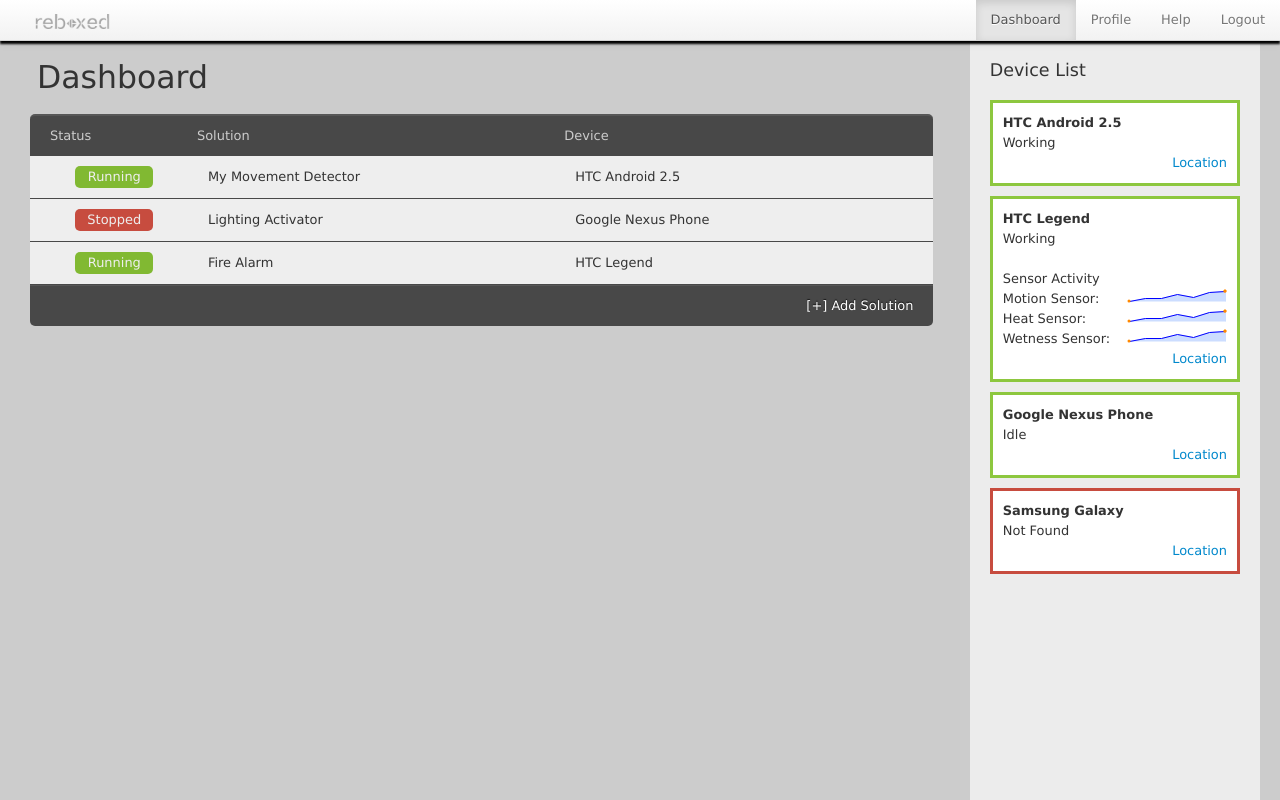
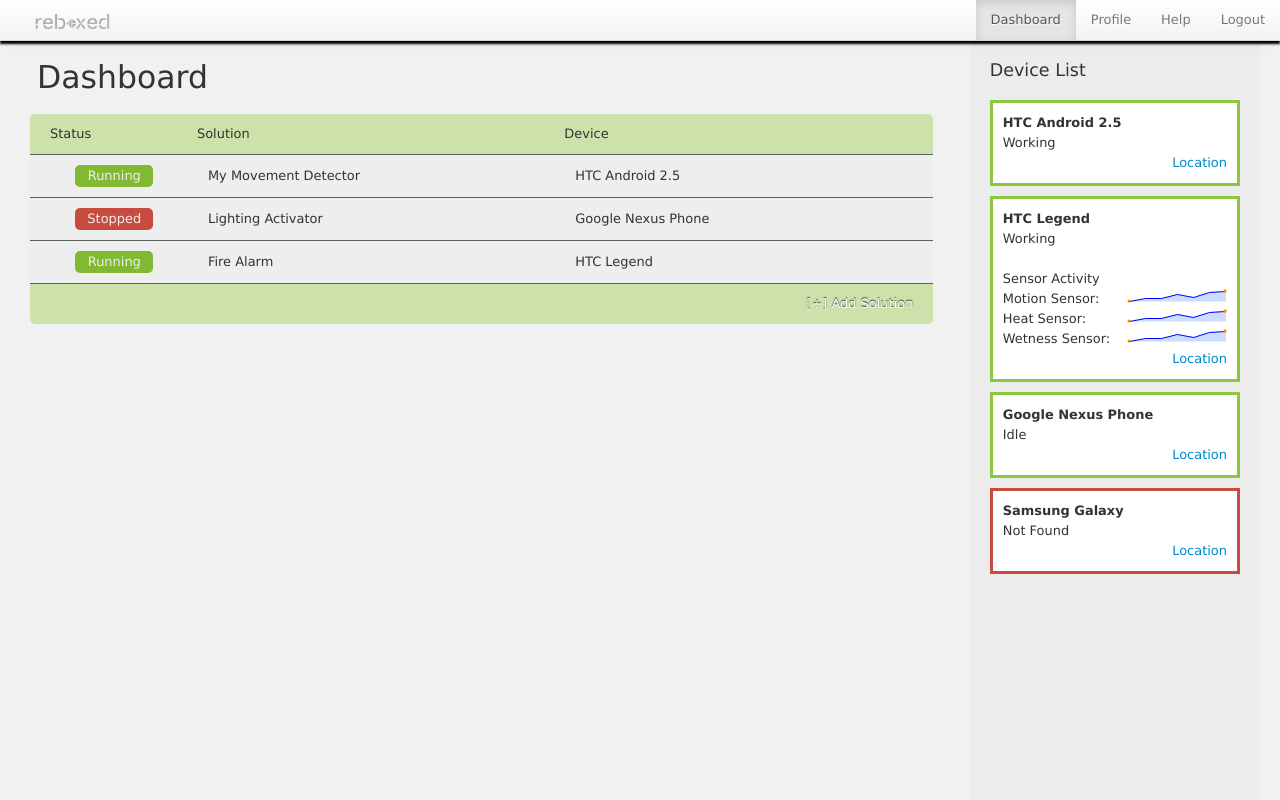
Before and after one commit to iewnait/ReboxedServer, a PHP site: page /moduleListings.html in a window 1280 px wide. Run offline with PHP 8.4, Linux system fonts and the light colour scheme.

Commit message:
css changes

```diff
--- a/web/css/customizableWidget.less
+++ b/web/css/customizableWidget.less
@@ -6,10 +6,10 @@
 	}
 	.fullScreenContainer{
 		min-height:800px;
-		background-color: #CCC;
+		background-color: #f1f1f1;
 	}
 	.mainScreen{
-		background-color: #CCC;
+		background-color: #f1f1f1;
 		min-height:800px;
 		.optionsCol{
 			min-height:800px;
--- a/web/css/master.css
+++ b/web/css/master.css
@@ -144,13 +144,16 @@
   -webkit-box-shadow: 0px 3px 2px #000;
   box-shadow: 0px 3px 2px #000;
 }
+.moduleListings .navbar .navbar-inner {
+  background-color: #5B6258;
+}
 .moduleListings .fullScreenContainer {
   min-height: 800px;
   height: 100%;
-  background-color: #CCC;
+  background-color: #f1f1f1;
 }
 .moduleListings .mainScreen {
-  background-color: #CCC;
+  background-color: #f1f1f1;
   min-height: 800px;
   height: 100%;
 }
@@ -163,11 +166,11 @@
   padding: 7px;
 }
 .moduleListings .mainScreen .solutionsCol .solutionsTable .solutionsHeader {
-  color: #CCCCCC;
-  background-color: #484848;
+  color: #333;
+  background-color: #CDE2AA;
   border-top-left-radius: 5px;
   border-top-right-radius: 5px;
-  border-top: 2px solid #575757;
+  border-bottom: 1px solid #5B6258;
 }
 .moduleListings .mainScreen .solutionsCol .solutionsTable .solutionsHeader .headerDetails {
   margin-top: 10px;
@@ -179,7 +182,7 @@
 .moduleListings .mainScreen .solutionsCol .solutionsTable .solutionsRow {
   cursor: pointer;
   background-color: #EEE;
-  border-bottom: 1px solid #484848;
+  border-bottom: 1px solid #5B6258;
 }
 .moduleListings .mainScreen .solutionsCol .solutionsTable .solutionsRow.greyOut {
   background-color: #AAA;
@@ -230,9 +233,8 @@
   padding: 11px;
 }
 .moduleListings .mainScreen .solutionsCol .solutionsTable .solutionsFooter {
-  border-top: 1px solid #575757;
-  color: #CCCCCC;
-  background-color: #484848;
+  color: #333;
+  background-color: #CDE2AA;
   border-bottom-left-radius: 5px;
   border-bottom-right-radius: 5px;
 }
@@ -311,10 +313,10 @@
 }
 .customizableWidget .fullScreenContainer {
   min-height: 800px;
-  background-color: #CCC;
+  background-color: #f1f1f1;
 }
 .customizableWidget .mainScreen {
-  background-color: #CCC;
+  background-color: #f1f1f1;
   min-height: 800px;
 }
 .customizableWidget .mainScreen .optionsCol {
--- a/web/css/moduleListings.less
+++ b/web/css/moduleListings.less
@@ -5,16 +5,21 @@
 		-moz-box-shadow: 0px 3px 2px #000;
 		-webkit-box-shadow: 0px 3px 2px #000;
 		box-shadow: 0px 3px 2px #000;
+		.navbar-inner{
+		//background-image: none;
+		background-color: #5B6258;
+		}
 	}
+
 
 	.fullScreenContainer{
 		min-height:800px;
 		height: 100%;
-		background-color: #CCC;
+		background-color: #f1f1f1;
 	}
 
 	.mainScreen{
-		background-color: #CCC;
+		background-color: #f1f1f1;
 		min-height:800px;
 		height: 100%;
 		.solutionsCol{
@@ -28,11 +33,11 @@
 
 			.solutionsTable{
 				.solutionsHeader{
-					color: #CCCCCC;
-					background-color: #484848;
+					color: #333;
+					background-color: #CDE2AA;
 					border-top-left-radius: 5px;
 					border-top-right-radius: 5px;
-					border-top: 2px solid #575757;
+					border-bottom: 1px solid #5B6258;
 					.headerDetails{
 						margin-top:10px;
 						display: block;
@@ -51,7 +56,7 @@
 						}
 					}
 					background-color: #EEE;
-					border-bottom: 1px solid #484848;
+					border-bottom: 1px solid #5B6258;
 					&:hover{
 						background-color: #DDD;
 					}
@@ -100,9 +105,8 @@
 				}
 
 				.solutionsFooter{
-					border-top: 1px solid #575757;
-					color: #CCCCCC;
-					background-color: #484848;
+					color: #333;
+					background-color: #CDE2AA;
 					border-bottom-left-radius: 5px;
 					border-bottom-right-radius: 5px;
 					.footerDetails{
--- a/web/js/customizableWidget.js
+++ b/web/js/customizableWidget.js
@@ -12,7 +12,7 @@
     if(query){
       var solnRef = solnsRef.child(query);
       if(solnRef){
-        solnRef.on('value', function(solnVal) {
+        solnRef.once('value', function(solnVal) {
           if(solnVal.val()){
             loadEditPage(solnRef,solnVal.val(),query);
           }else{
@@ -221,7 +221,7 @@
   }
 
   var global_solutionsRef = fbRef.child('solutions');
-  global_solutionsRef.on('value', function(snapshot) {
+  global_solutionsRef.once('value', function(snapshot) {
     var solutions = snapshot.val();
 
     updateSolutionsList(solutions);
```
